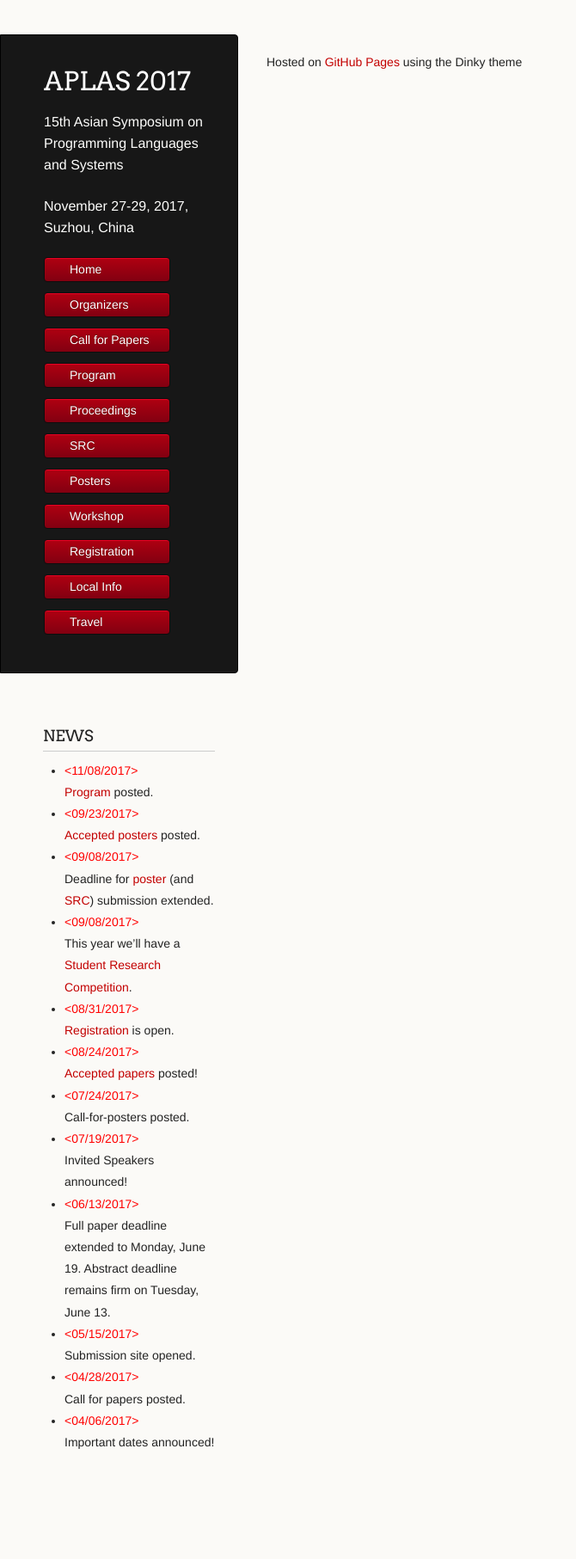
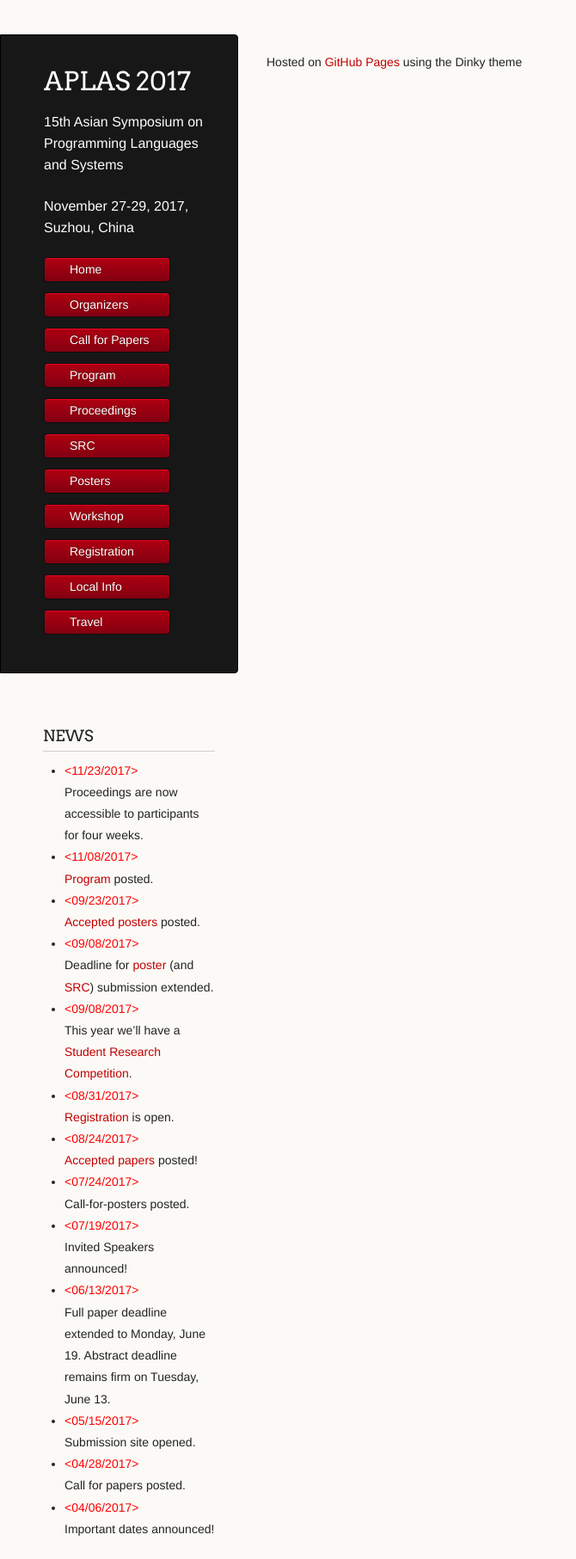
Before and after one commit to www-aplas/www-aplas.github.io, a Jekyll site: the page built from hotels.md, in a window 1280 px wide. Shown: the whole page at 86% size, without its empty margins (0-670 px from the left). Built offline with Jekyll 4.4.1, drawn with Linux system fonts in a browser that asks for light colours; our own code applies the rules of GitHub Pages for plain Markdown files; a script that is not in the unit is left out; before the commit the page ends 1712 px from its top, so only the background shows below that.

Commit message:
Add proceedings news

```diff
--- a/_includes/news.md
+++ b/_includes/news.md
@@ -1,4 +1,5 @@
 ### NEWS
+- <span style="color:red;">&lt;11/23/2017&gt;</span> <br> Proceedings are now accessible to participants for four weeks.
 - <span style="color:red;">&lt;11/08/2017&gt;</span> <br> [Program](program.html) posted.
 - <span style="color:red;">&lt;09/23/2017&gt;</span> <br> [Accepted posters](accepted-posters.html) posted.
 - <span style="color:red;">&lt;09/08/2017&gt;</span> <br> Deadline for [poster](posters.html) (and [SRC](SRC.html)) submission extended.
```
